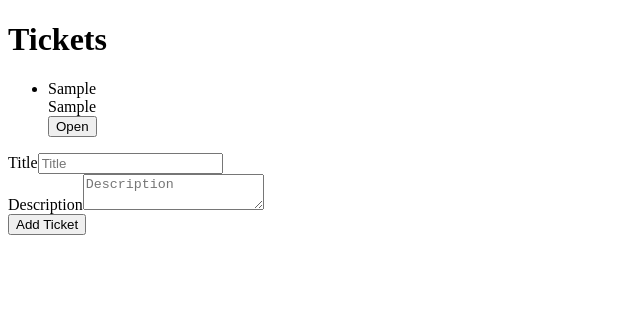
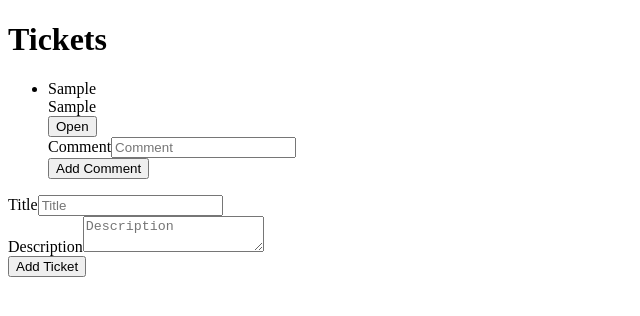
Before and after one commit to kimja7045/wild-frontend-tickets-react, a React (Vite) app: page / in a window 1280 px wide. Both pictures are taken after typing "Sample", "Sample" into the empty fields and a click on the button "Add Ticket". Shown: the top 316 px of the page, without its empty margins (0-640 px from the left). Built offline with nearby package versions, Linux system fonts and the light colour scheme.

Commit message:
feat: Ticket > Comment 추가

```diff
--- a/src/ticket/TicketItem.tsx
+++ b/src/ticket/TicketItem.tsx
@@ -1,4 +1,6 @@
 import { Ticket } from '../model/Ticket';
+import { TicketCommentForm } from '../ticketComment/TicketCommentForm';
+import { TicketCommentList } from '../ticketComment/TicketCommentList';
 import { Dispatch } from './lib/ticketReducer';
 
 export const TicketItem = ({
@@ -19,6 +21,8 @@ export const TicketItem = ({
       <button className="status" onClick={handleClick}>
         {ticket.status === 'open' ? 'Open' : 'Closed'}
       </button>
+      <TicketCommentList comments={ticket.comments} />
+      <TicketCommentForm ticketId={ticket.id} dispatch={dispatch} />
     </li>
   );
 };
--- a/src/ticket/lib/ticketReducer.ts
+++ b/src/ticket/lib/ticketReducer.ts
@@ -29,6 +29,16 @@ export const ticketReducer = (
       );
       return newTickets;
     case 'ADD_COMMENT':
+      const commentIds = tickets.reduce(
+        (commentIds, ticket) => [
+          ...commentIds,
+          ...ticket.comments.map((comment) => comment.id),
+        ],
+        [] as number[],
+      );
+
+      const id = Math.max(...commentIds, 0) + 1;
+
       const newTicketList: Ticket[] = tickets.map((ticket) =>
         ticket.id === action.payload.ticketId
           ? {
@@ -36,7 +46,7 @@ export const ticketReducer = (
               comments: [
                 ...ticket.comments,
                 {
-                  id: ticket.comments.length + 1,
+                  id,
                   content: action.payload.comment,
                 },
               ],
--- /dev/null
+++ b/src/ticketComment/TicketCommentForm.tsx
@@ -0,0 +1,31 @@
+import { FormEvent } from 'react';
+import { Dispatch } from '../ticket/lib/ticketReducer';
+import { TextField } from '../component/TextField';
+import { SubmitButton } from '../component/SubmitButton';
+
+export const TicketCommentForm = ({
+  ticketId,
+  dispatch,
+}: {
+  ticketId: number;
+  dispatch: Dispatch;
+}) => {
+  const handleSubmit = (event: FormEvent) => {
+    event.preventDefault();
+
+    const form = event.target as HTMLFormElement;
+    const formData = new FormData(form);
+    const comment = formData.get('content') as string;
+
+    dispatch({ type: 'ADD_COMMENT', payload: { ticketId, comment } });
+
+    form.reset();
+  };
+
+  return (
+    <form onSubmit={handleSubmit}>
+      <TextField label="Comment" name="content" placeholder="Comment" />
+      <SubmitButton label="Add Comment" />
+    </form>
+  );
+};
--- /dev/null
+++ b/src/ticketComment/TicketCommentList.tsx
@@ -0,0 +1,15 @@
+import { TicketComment } from '../model/TicketComment';
+
+export const TicketCommentList = ({
+  comments,
+}: {
+  comments: TicketComment[];
+}) => {
+  return (
+    <ul>
+      {comments.map((comment) => (
+        <li key={comment.id}>{comment.content}</li>
+      ))}
+    </ul>
+  );
+};
```
Also changed, not shown: 1 other file (tests, documents, lock files or other folders).
